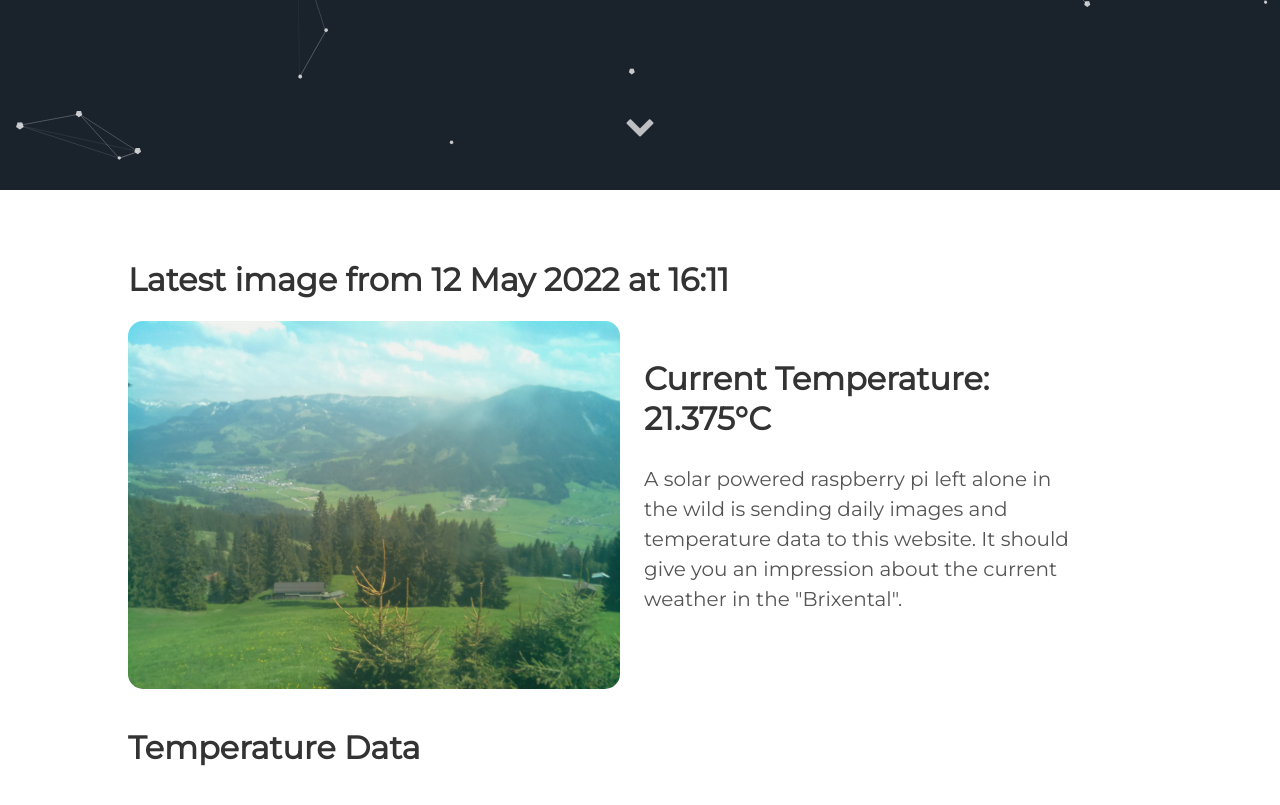
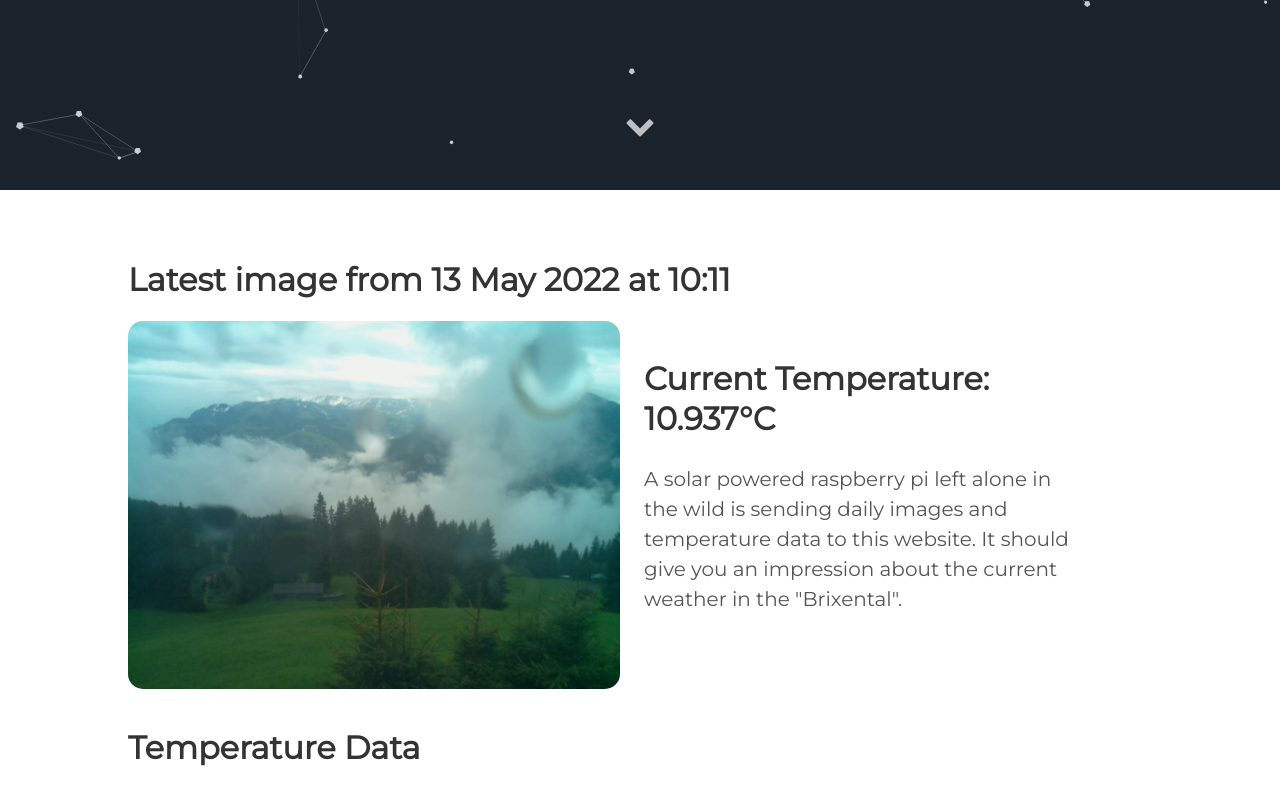
Before and after one commit to vektorious/vektorious.github.io, a Jekyll site: the page built from resources/huette.md, in a window 1280 px wide and 900 px high, scrolled down 710 px. Shown: the top 805 px of the window. Built offline with Jekyll 4.4.1, drawn with Linux system fonts in a browser that asks for light colours.

Commit message:
I'm a bot beep boop

```diff
--- a/resources/huette.md
+++ b/resources/huette.md
@@ -6,13 +6,13 @@ image: '/assets/img/'
 description: 'Live image from the Austrian alps'
 twitter_text: ' '
 ---
-## Latest image from 12 May 2022 at 16:11
+## Latest image from 13 May 2022 at 10:11
 <div class="huette">
   <div class="huette-image">
     <img src="{{ "/assets/img/huette.jpg" | prepend: site.baseurl }}">
   </div>
   <div class="huette-text">
-        <h2>Current Temperature: 21.375°C</h2>
+        <h2>Current Temperature: 10.937°C</h2>
         <p>A solar powered raspberry pi left alone in the wild is sending daily images and temperature data to this website. It should give you an impression about the current weather in the "Brixental".</p>
 
   </div>
```
Also changed, not shown: rpi-script/2022-05-13_100932.txt (renamed from rpi-script/2022-05-12_160932.txt, +5 -5 lines), rpi-script/huette.md (+2 -2 lines), assets/img/huette.jpg, assets/img/temp_plot.png, rpi-script/temp_plot.png, 1 other file.
